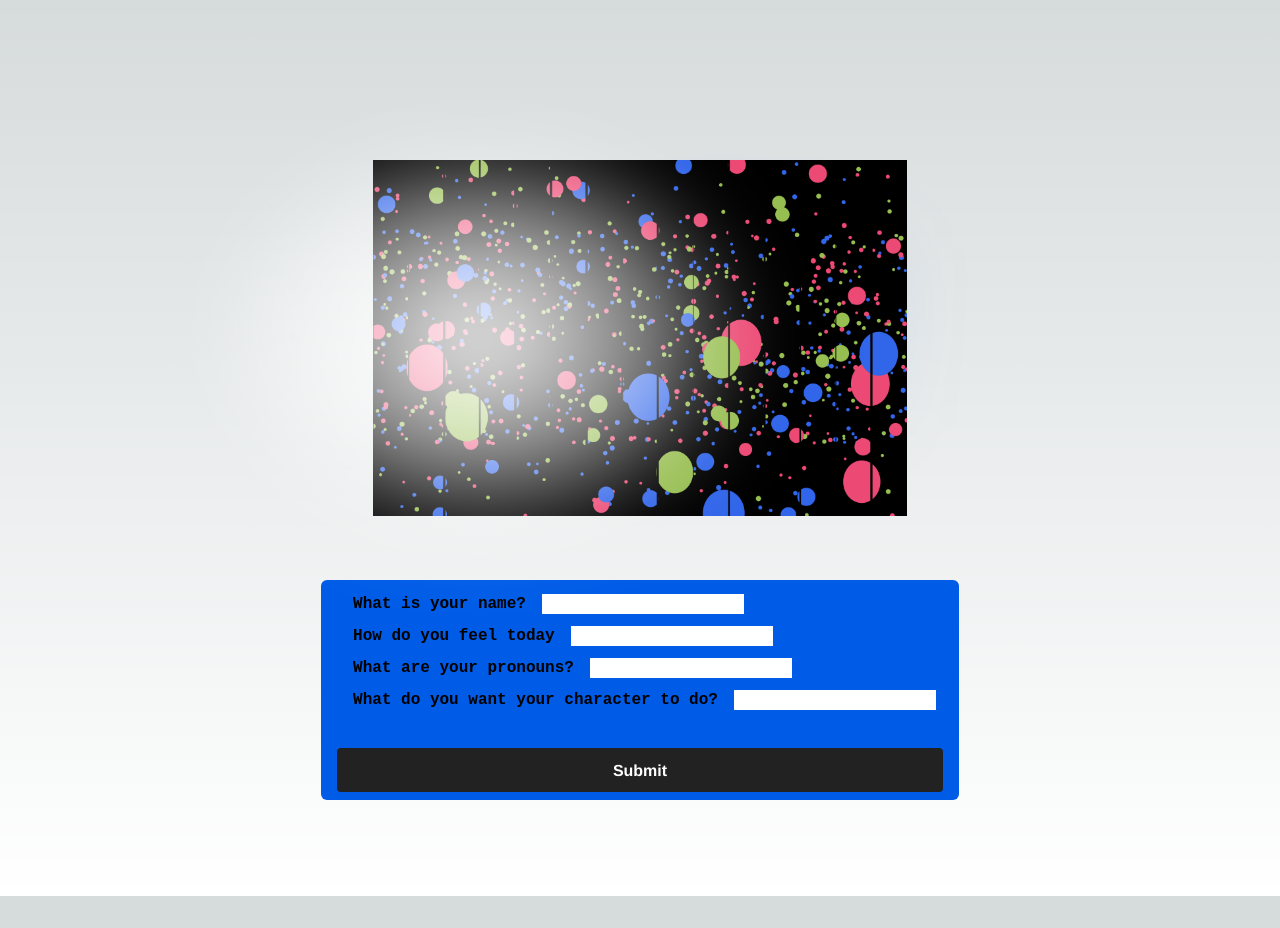
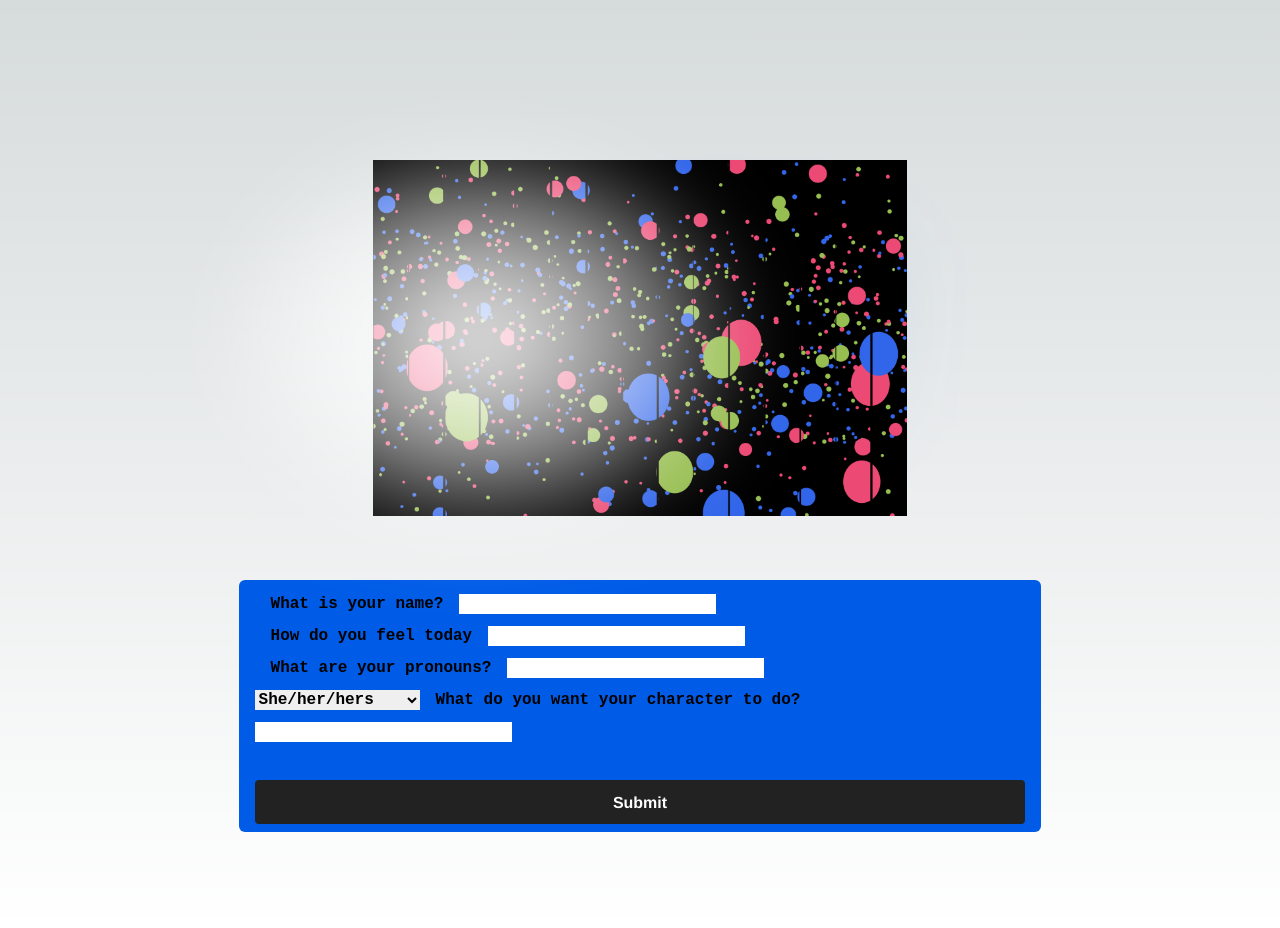
Before and after one commit to sinancang/StoryWeaver.ai, a Next.js app in the folder my-app/: page / in a window 1280 px wide. Before the commit the page ends 896 px from the top, so only its background shows below. Built offline with nearby package versions, Linux system fonts and the light colour scheme; a web font is replaced by a local one.

Commit message:
multiSelect

```diff
--- a/my-app/src/pages/api/cohere.js
+++ b/my-app/src/pages/api/cohere.js
@@ -8,9 +8,10 @@ export default async function handler(req, res) {
     const action = "staying awake";
     const pronouns = req.body['pronouns'];
 
-    const prompt = "Write me the introduction to a chaotic evil story where our hero " + name +
-        ", finds herself feeling " + feeling + " today. So she decides to" + action +
-        ". What does she see? Give me a short introduction and then two choices for her to choose from.";
+    console.log(pronouns);
+    const prompt = "Write me chaotic evil story where our hero " + name + ", finds herself feeling " +
+        feeling + " today. So she decides to" + action +". What does she see?";
+
     const response = await cohere.generate({
             model: 'command-xlarge-20221108',
             prompt: prompt,
--- a/my-app/src/pages/index.js
+++ b/my-app/src/pages/index.js
@@ -64,7 +64,7 @@ export default function Home() {
 
         <div className="bg-[#005CE7] py-2 px-4 rounded-md text-black focus:outline-none focus:shadow-outline-blue colorbg-midnight leading-8">
           {/* <!-- Basic HTML Form --> */}
-          <form action="/api/processUserInfo" method="post">
+          <form action="/api/cohere" method="post">
             <label className={submitButton}>What is your name?</label>
             <input className={buttonField} type="text" id="name" name="name" /><br />
 
@@ -73,6 +73,13 @@ export default function Home() {
 
             <label className={submitButton}>What are your pronouns?</label>
             <input className={buttonField} type="text" id="pronouns" name="pronouns" /><br />
+            <select name="pronouns">
+              <option  name="He/him/his">He/him/his</option>
+              <option name="She/her/hers" selected>She/her/hers</option>
+              <option name="They/them/their">They/them/their</option>
+              <option name="Xee">Xee</option>
+            </select>
+
 
             <label className={submitButton}>What do you want your character to do?</label>
             <input className={buttonField} type="text" id="describe" name="describe" /><br /><br />
```
